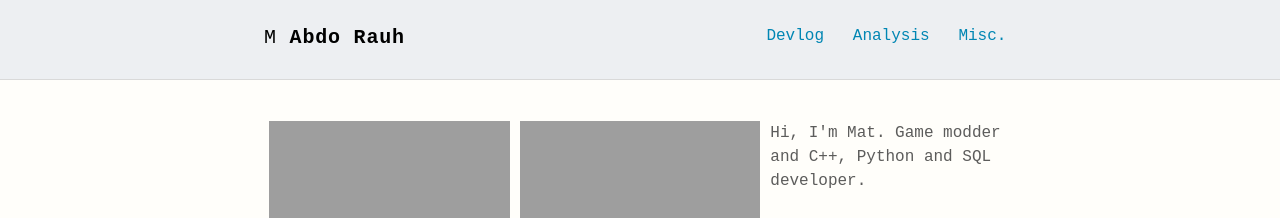
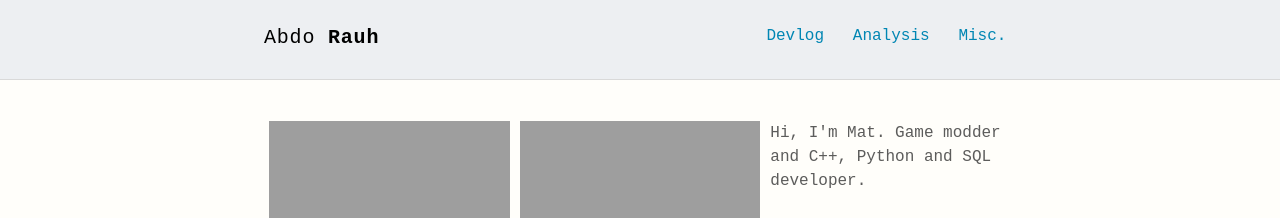
Before and after one commit to m-rauh/m-rauh.github.io, a Jekyll site: the page built from index.md, in a window 1280 px wide. Shown: the top 218 px of the page. Built offline with Jekyll 4.4.1, drawn with Linux system fonts in a browser that asks for light colours; some web fonts are replaced.

```diff
--- a/_config.yml
+++ b/_config.yml
@@ -1,6 +1,6 @@
 # Site settings
-title_left    : "M "
-title_right   : " Abdo Rauh" # default: ""
+title_left    : "Abdo "
+title_right   : "Rauh" # default: ""
 description   : "Game development devlog, data analysis and random articles"
 keywords      : "Matheus, Abdo, Rauh, gamedev, devlog, data, analysis, situacionism"
 url           : https://m-rauh.github.io/ # site url
```
